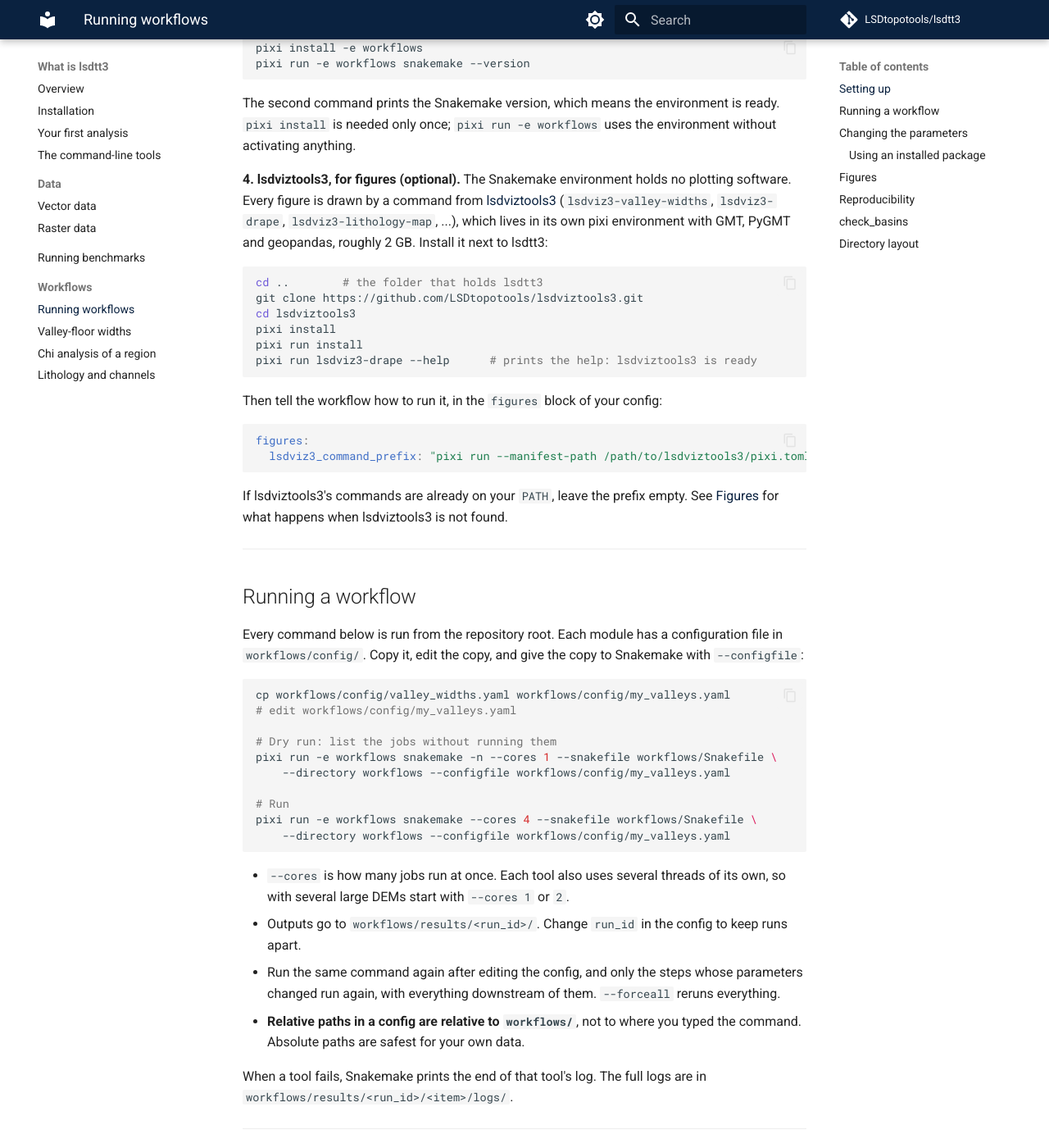
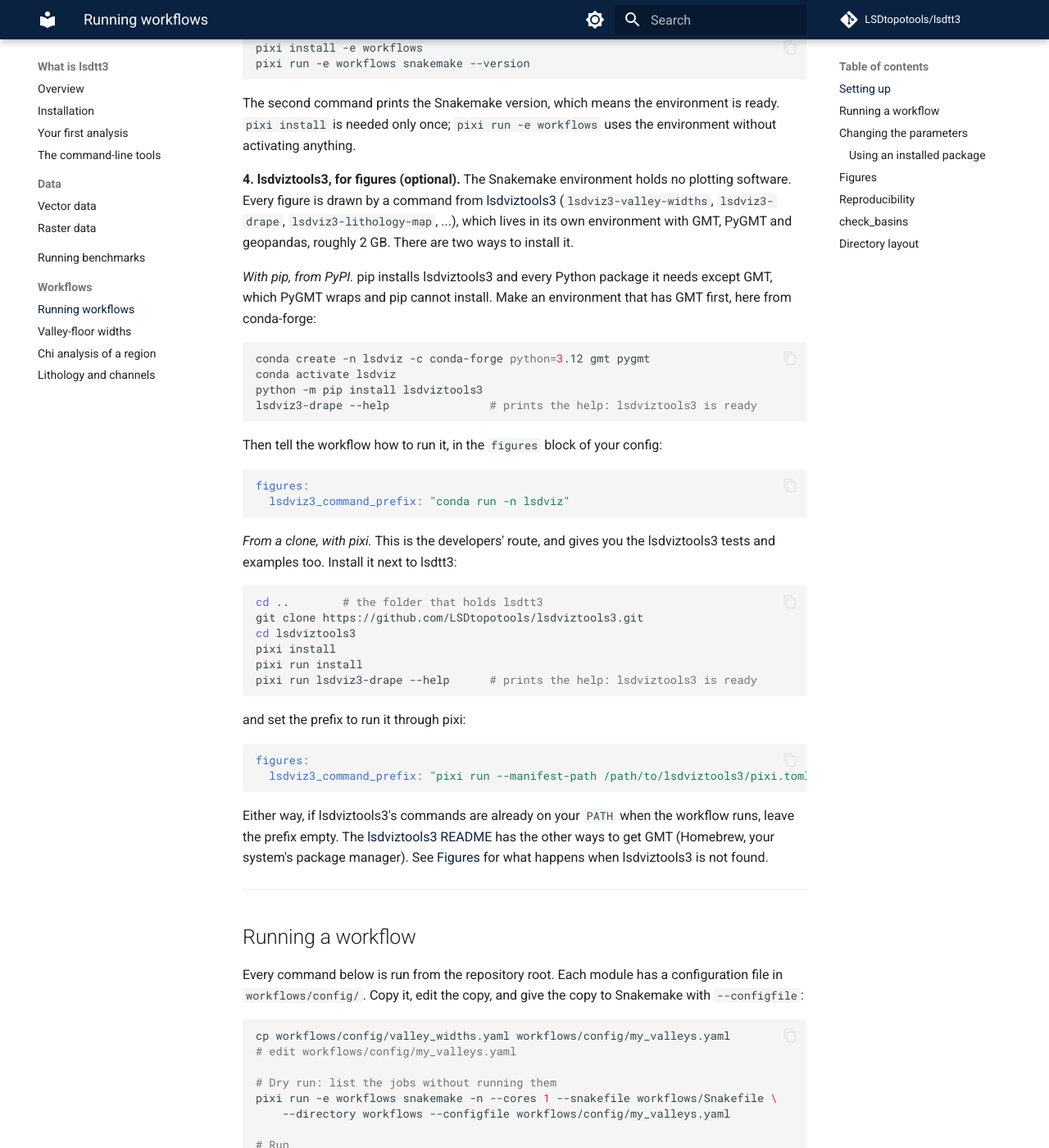
Before and after one commit to LSDtopotools/lsdtt3, an MkDocs documentation site: the page built from docs/what_is_lsdtt3/workflows.md, in a window 1280 px wide and 1400 px high, scrolled down 1263 px. Shown: the whole window at 82% size. Built offline with MkDocs 1.6.1 and Material for MkDocs 9.7.7, drawn with Linux system fonts in a browser that asks for light colours; comment, search, counter and statistics services are not loaded; some of the changed text lies outside the part shown.

Commit message:
A few changes to workflow docs

````diff
--- a/docs/what_is_lsdtt3/workflows.md
+++ b/docs/what_is_lsdtt3/workflows.md
@@ -60,8 +60,29 @@ environment without activating anything.
 plotting software. Every figure is drawn by a command from
 [lsdviztools3](https://lsdtopotools.github.io/lsdviztools3/cli_reference/)
 (`lsdviz3-valley-widths`, `lsdviz3-drape`, `lsdviz3-lithology-map`, ...), which
-lives in its own pixi environment with GMT, PyGMT and geopandas, roughly 2 GB.
-Install it next to lsdtt3:
+lives in its own environment with GMT, PyGMT and geopandas, roughly 2 GB.
+There are two ways to install it.
+
+*With pip, from PyPI.* pip installs lsdviztools3 and every Python package it
+needs except GMT, which PyGMT wraps and pip cannot install. Make an
+environment that has GMT first, here from conda-forge:
+
+```bash
+conda create -n lsdviz -c conda-forge python=3.12 gmt pygmt
+conda activate lsdviz
+python -m pip install lsdviztools3
+lsdviz3-drape --help               # prints the help: lsdviztools3 is ready
+```
+
+Then tell the workflow how to run it, in the `figures` block of your config:
+
+```yaml
+figures:
+  lsdviz3_command_prefix: "conda run -n lsdviz"
+```
+
+*From a clone, with pixi.* This is the developers' route, and gives you the
+lsdviztools3 tests and examples too. Install it next to lsdtt3:
 
 ```bash
 cd ..        # the folder that holds lsdtt3
@@ -72,14 +93,17 @@ pixi run install
 pixi run lsdviz3-drape --help      # prints the help: lsdviztools3 is ready
 ```
 
-Then tell the workflow how to run it, in the `figures` block of your config:
+and set the prefix to run it through pixi:
 
 ```yaml
 figures:
   lsdviz3_command_prefix: "pixi run --manifest-path /path/to/lsdviztools3/pixi.toml"
 ```
 
-If lsdviztools3's commands are already on your `PATH`, leave the prefix empty.
+Either way, if lsdviztools3's commands are already on your `PATH` when the
+workflow runs, leave the prefix empty. The
+[lsdviztools3 README](https://github.com/LSDtopotools/lsdviztools3#install) has
+the other ways to get GMT (Homebrew, your system's package manager).
 See [Figures](#figures) for what happens when lsdviztools3 is not found.
 
 ---
@@ -214,13 +238,15 @@ figures:
 | `false` | not looked for; no figures | not looked for; no figures |
 
 "Found" means `lsdviz3-drape --help` runs. If lsdviztools3 is installed in an
-environment whose commands are on your `PATH`, nothing needs setting. If it
-lives in its own pixi project (a checkout of lsdviztools3 with its
-`pixi.toml`), give the command that runs it:
+environment whose commands are on your `PATH`, nothing needs setting.
+Otherwise give the command that runs a command inside its environment: for a
+conda environment made for the pip install, `conda run -n <name>`; for a
+checkout of lsdviztools3 with its `pixi.toml`, the pixi form:
 
 ```yaml
 figures:
-  lsdviz3_command_prefix: "pixi run --manifest-path /path/to/lsdviztools3/pixi.toml"
+  lsdviz3_command_prefix: "conda run -n lsdviz"
+  # or: "pixi run --manifest-path /path/to/lsdviztools3/pixi.toml"
 ```
 
 The figure commands run without the workflows environment's GDAL/PROJ
````
Also changed, not shown: 5 other files.
